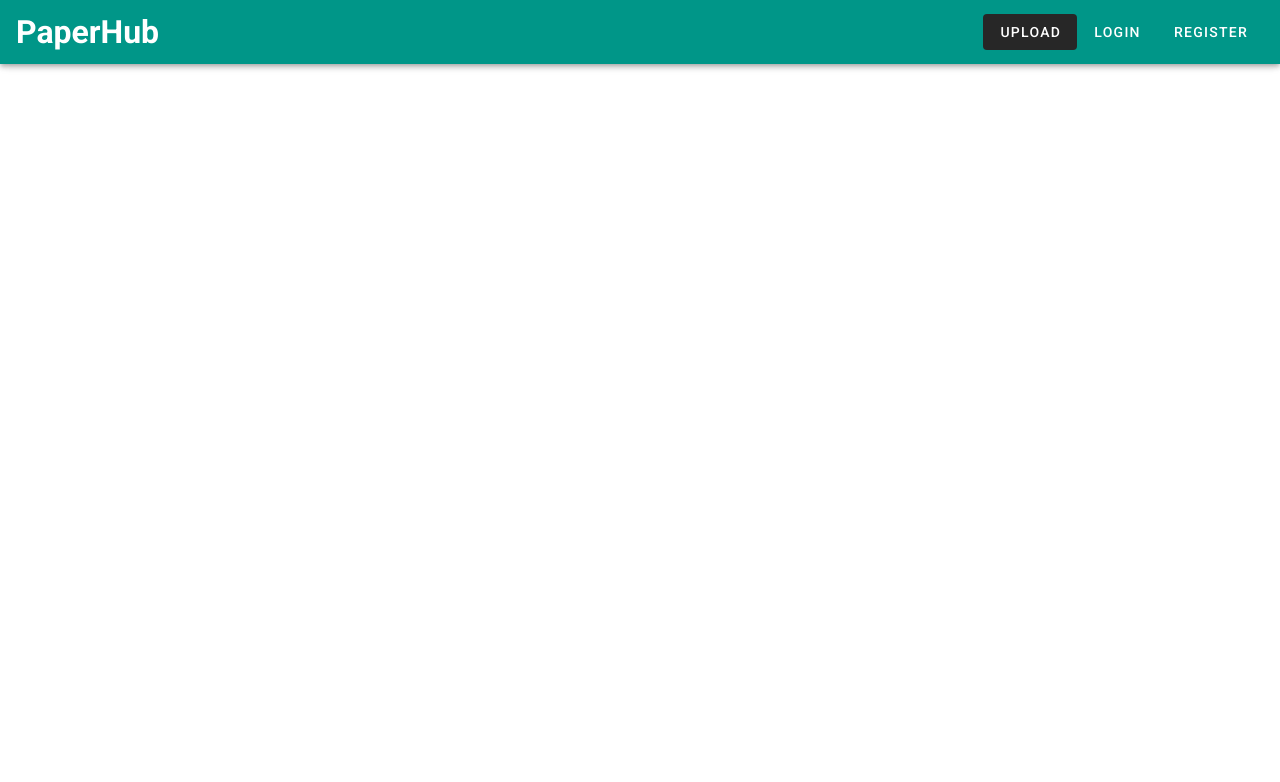
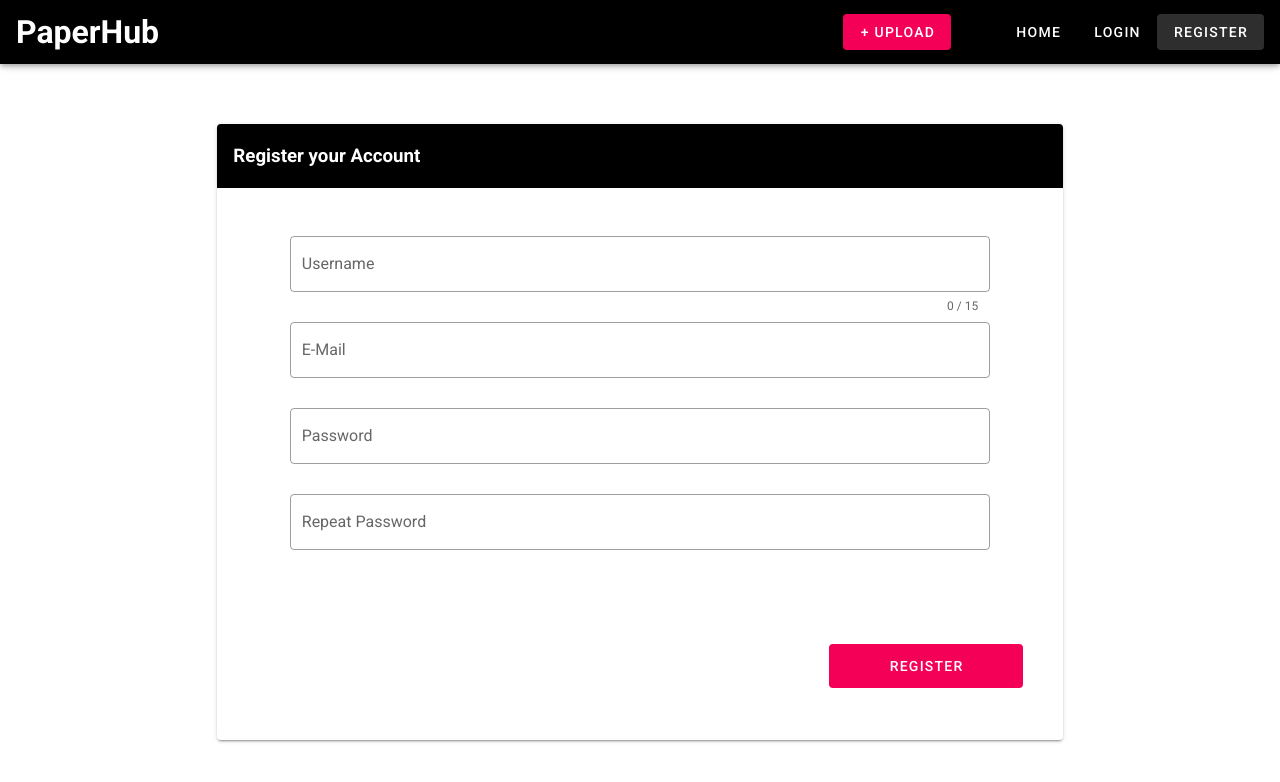
Before and after one commit to niceFont/paperhub, a Vue app: page /#/register in a window 1280 px wide. Shown: the top 782 px of the page. Built offline with nearby package versions, Linux system fonts and the light colour scheme.

Commit message:
Register + Login Page

```diff
--- a/src/App.vue
+++ b/src/App.vue
@@ -1,8 +1,8 @@
 <template>
   <v-app>
-    <top-bar/>
+    <top-bar />
     <v-content>
-      <router-view></router-view>
+      <router-view />
     </v-content>
   </v-app>
 </template>
--- a/src/components/Home/TopBar.vue
+++ b/src/components/Home/TopBar.vue
@@ -1,14 +1,31 @@
 <template>
   <v-app-bar
-      app
-      color="teal"
-      dark
+    app
+    color="black"
+    dark
   >
     <h1>PaperHub</h1>
-    <v-spacer></v-spacer>
+    <v-spacer />
     <upload-dialog />
-    <v-btn text>Login</v-btn>
-    <v-btn text>Register</v-btn>
+    <v-btn
+      to="/"
+      text
+      class="ml-12"
+    >
+      Home
+    </v-btn>
+    <v-btn
+      text
+      to="login"
+    >
+      Login
+    </v-btn>
+    <v-btn
+      to="register"
+      text
+    >
+      Register
+    </v-btn>
   </v-app-bar>
 </template>
 
--- /dev/null
+++ b/src/components/Login/LoginForm.vue
@@ -0,0 +1,108 @@
+<template>
+  <v-row
+    class="mt-12"
+    justify="center"
+  >
+    <v-col
+      cols="8"
+    >
+      <v-card
+        class="ml-auto mr-auto"
+        max-width="1200"
+        min-height="600"
+      >
+        <v-toolbar
+          class="mb-12"
+          color="black"
+          dark
+          flat
+        >
+          <h3>Login to your Account</h3>
+        </v-toolbar>
+        <v-form
+          ref="form"
+          v-model="valid"
+          lazy-validation
+        >
+          <v-row
+            justify="center"
+          >
+            <v-col cols="10">
+              <v-text-field
+                outlined
+                color="pink accent-3"
+                v-model="username"
+                :rules="usernameRules"
+                label="Username"
+                required
+              />
+
+              <v-text-field
+                outlined
+                color="pink accent-3"
+                v-model="password"
+                :rules="passwordRules"
+                label="Password"
+                required
+              />
+            </v-col>
+          </v-row>
+          <v-row justify="center">
+            <v-col cols="9">
+              <v-checkbox
+                v-model="rememberMe"
+                label="Keep me logged in"
+              />
+              <v-btn
+                small
+                text
+                to="resetpassword"
+                color="pink accent-3"
+              >
+                Forgot password?
+              </v-btn>
+            </v-col>
+          </v-row>
+          <v-row justify="end">
+            <v-col
+              class="d-flex justify-end"
+              cols="3"
+            >
+              <v-btn
+                depressed
+                class="ma-10"
+                dark
+                color="pink accent-3"
+                block
+                large
+              >
+                Login
+              </v-btn>
+            </v-col>
+          </v-row>
+        </v-form>
+      </v-card>
+    </v-col>
+  </v-row>
+</template>
+
+<script>
+export default {
+  name: 'LoginForm',
+  data: () => ({
+    username: '',
+    usernameRules: [
+      (v) => !!v || 'Username is required!',
+    ],
+    passwordRules: [
+      (v) => !!v || 'Password is required',
+    ],
+    password: '',
+    rememberMe: false,
+  }),
+};
+</script>
+
+  <style>
+
+  </style>
--- /dev/null
+++ b/src/components/Register/RegisterForm.vue
@@ -0,0 +1,122 @@
+<template>
+  <v-row
+    class="mt-12"
+    justify="center"
+  >
+    <v-col
+      cols="8"
+    >
+      <v-card
+        class="ml-auto mr-auto"
+        max-width="1200"
+        min-height="600"
+      >
+        <v-toolbar
+          class="mb-12"
+          color="black"
+          dark
+          flat
+        >
+          <h3>Register your Account</h3>
+        </v-toolbar>
+        <v-form
+          ref="form"
+          lazy-validation
+        >
+          <v-row
+            justify="center"
+          >
+            <v-col cols="10">
+              <v-text-field
+                outlined
+                :counter="15"
+                color="pink accent-3"
+                v-model="username"
+                :rules="usernameRules"
+                label="Username"
+                required
+              />
+              <v-text-field
+                outlined
+                color="pink accent-3"
+                v-model="email"
+                :rules="emailRules"
+                label="E-Mail"
+                required
+              />
+              <v-text-field
+                outlined
+                color="pink accent-3"
+                v-model="password"
+                :rules="passwordRules"
+                label="Password"
+                required
+              />
+              <v-text-field
+                outlined
+                color="pink accent-3"
+                v-model="passwordRepeat"
+                :rules="passwordRules"
+                label="Repeat Password"
+                required
+              />
+            </v-col>
+          </v-row>
+          <v-row justify="end">
+            <v-col
+              class="d-flex justify-end"
+              cols="3"
+            >
+              <v-btn
+                depressed
+                class="ma-10"
+                dark
+                color="pink accent-3"
+                block
+                large
+              >
+                Register
+              </v-btn>
+            </v-col>
+          </v-row>
+        </v-form>
+      </v-card>
+    </v-col>
+  </v-row>
+</template>
+
+<script>
+export default {
+  name: 'RegisterForm',
+  data() {
+    return {
+      username: '',
+      usernameRules: [
+        (v) => !!v || 'Username is required!',
+        (v) => (v && v.length <= 15) || 'Username must be less than 15 characters',
+        (v) => (v && v.length >= 4) || 'Username must be atleast 4 characters long',
+      ],
+      passwordRules: [
+        (v) => !!v || 'Password is required',
+        (v) => (v && v.length >= 8) || 'Password must be atleast 8 characters long',
+      ],
+      passwordRepeatRules: [
+        (v) => !!v || 'Password is required',
+        (v) => (v && v.length >= 8) || 'Password must be atleast 8 characters long',
+      ],
+      emailRules: [
+        (v) => !!v || 'E-Mail is required',
+        (v) => /.+@.+\..+/.test(v) || 'E-mail must be valid',
+      ],
+      password: '',
+      email: '',
+      passwordRepeat: '',
+      rememberMe: false,
+    };
+  },
+};
+</script>
+
+  <style>
+
+  </style>
--- a/src/components/UploadDialog.vue
+++ b/src/components/UploadDialog.vue
@@ -4,31 +4,66 @@
     overlay-opacity="0"
     max-width="1000"
     v-model="dialog"
-  persistent>
+    persistent
+  >
     <template v-slot:activator="{on}">
-      <v-btn class="qa-uploaddialog-open" depressed v-on="on">Upload</v-btn>
+      <v-btn
+
+        class="qa-uploaddialog-open"
+        depressed
+        v-on="on"
+        color="pink accent-3"
+      >
+        + Upload
+      </v-btn>
     </template>
-    <v-card class="qa-uploaddialog-card" tile min-height="1000">
-      <v-toolbar class="mb-12" flat color="teal">
+    <v-card
+      class="qa-uploaddialog-card"
+      tile
+      min-height="1000"
+    >
+      <v-toolbar
+        class="mb-12"
+        flat
+        color="teal"
+      >
         <span class="white--text">Upload Image</span>
-        <v-spacer></v-spacer>
-        <v-btn text class="qa-uploaddialog-close" dark @click="dialog = false">close</v-btn>
+        <v-spacer />
+        <v-btn
+          text
+          class="qa-uploaddialog-close"
+          dark
+          @click="dialog = false"
+        >
+          close
+        </v-btn>
       </v-toolbar>
       <v-row justify="center">
         <v-col cols="8">
-          <v-alert type="info" dark>
+          <v-alert
+            type="info"
+            dark
+          >
             Files should only contain valid extensions such as jpeg, png, webp and gif.
           </v-alert>
         </v-col>
       </v-row>
       <v-row justify="center">
         <v-col cols="8">
-          <v-img max-height="500px" v-if="filePreview" :src="filePreview">
-          </v-img>
-          <v-skeleton-loader v-else height="500" min-height="500" type="image"></v-skeleton-loader>
+          <v-img
+            max-height="500px"
+            v-if="filePreview"
+            :src="filePreview"
+          />
+          <v-skeleton-loader
+            v-else
+            height="500"
+            min-height="500"
+            type="image"
+          />
         </v-col>
       </v-row>
-      <v-row justify="center" >
+      <v-row justify="center">
         <v-col cols="6">
           <v-file-input
             class="qa-uploaddialog-fileuploader"
@@ -40,16 +75,32 @@
             label="Upload"
             @change="fileHandler($event)"
             @click:clear="clear"
-            ></v-file-input>
+          />
         </v-col>
       </v-row>
       <v-card-actions>
         <v-row justify="center">
           <v-col cols="4">
-            <v-btn @click="cancelUpload" color="error" large block>Cancel</v-btn>
+            <v-btn
+              depressed
+              @click="cancelUpload"
+              color="error"
+              large
+              block
+            >
+              Cancel
+            </v-btn>
           </v-col>
           <v-col cols="4">
-            <v-btn :disabled="!selectedFile" color="primary" large block>Upload</v-btn>
+            <v-btn
+              depressed
+              :disabled="!selectedFile"
+              color="primary"
+              large
+              block
+            >
+              Upload
+            </v-btn>
           </v-col>
         </v-row>
       </v-card-actions>
--- a/src/router/index.js
+++ b/src/router/index.js
@@ -18,6 +18,16 @@ const routes = [
     // which is lazy-loaded when the route is visited.
     component: () => import(/* webpackChunkName: "about" */ '../views/About.vue'),
   },
+  {
+    path: '/login',
+    name: 'Login',
+    component: () => import(/* webpackChunkName: "about" */ '../views/Login.vue'),
+  },
+  {
+    path: '/register',
+    name: 'Register',
+    component: () => import(/* webpackChunkName: "about" */ '../views/Register.vue'),
+  },
 ];
 
 const router = new VueRouter({
--- /dev/null
+++ b/src/views/Login.vue
@@ -0,0 +1,18 @@
+<template>
+  <login-form />
+</template>
+
+<script>
+import LoginForm from '@/components/Login/LoginForm.vue';
+
+export default {
+  name: 'Login',
+  components: {
+    LoginForm,
+  },
+};
+</script>
+
+<style>
+
+</style>
--- /dev/null
+++ b/src/views/Register.vue
@@ -0,0 +1,19 @@
+
+<template>
+  <register-form />
+</template>
+
+<script>
+import RegisterForm from '@/components/Register/RegisterForm.vue';
+
+export default {
+  name: 'Login',
+  components: {
+    RegisterForm,
+  },
+};
+</script>
+
+<style>
+
+</style>
```
Also changed, not shown: .eslintrc.js, 1 other file (tests, documents, lock files or other folders). Lines whose indentation alone changed are shown as unchanged.
